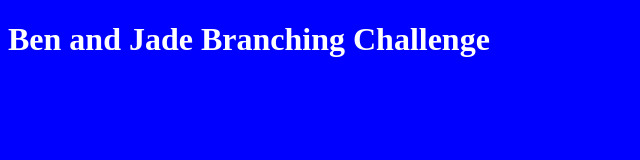
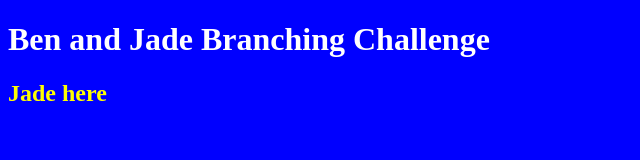
Before and after one commit to Benyamin428/Branching-Challenge-Nology, a plain HTML site: page index.html in a window 1280 px wide. Shown: the whole page, without its empty margins (0-640 px from the left). Drawn offline with Linux system fonts and the light colour scheme.

Commit message:
some changes

```diff
--- a/index.html
+++ b/index.html
@@ -1,5 +1,6 @@
 <!DOCTYPE html>
 <html lang="en">
+
 <head>
     <meta charset="UTF-8">
     <meta http-equiv="X-UA-Compatible" content="IE=edge">
@@ -7,7 +8,10 @@
     <title>Document</title>
     <link rel="stylesheet" href="style.css">
 </head>
+
 <body>
     <h1>Ben and Jade Branching Challenge</h1>
+    <h2>Jade here</h2>
 </body>
+
 </html>
--- a/style.css
+++ b/style.css
@@ -5,3 +5,7 @@
 h1 {
     color: #fff;
 }
+
+h2 {
+    color: yellow;
+}
```
